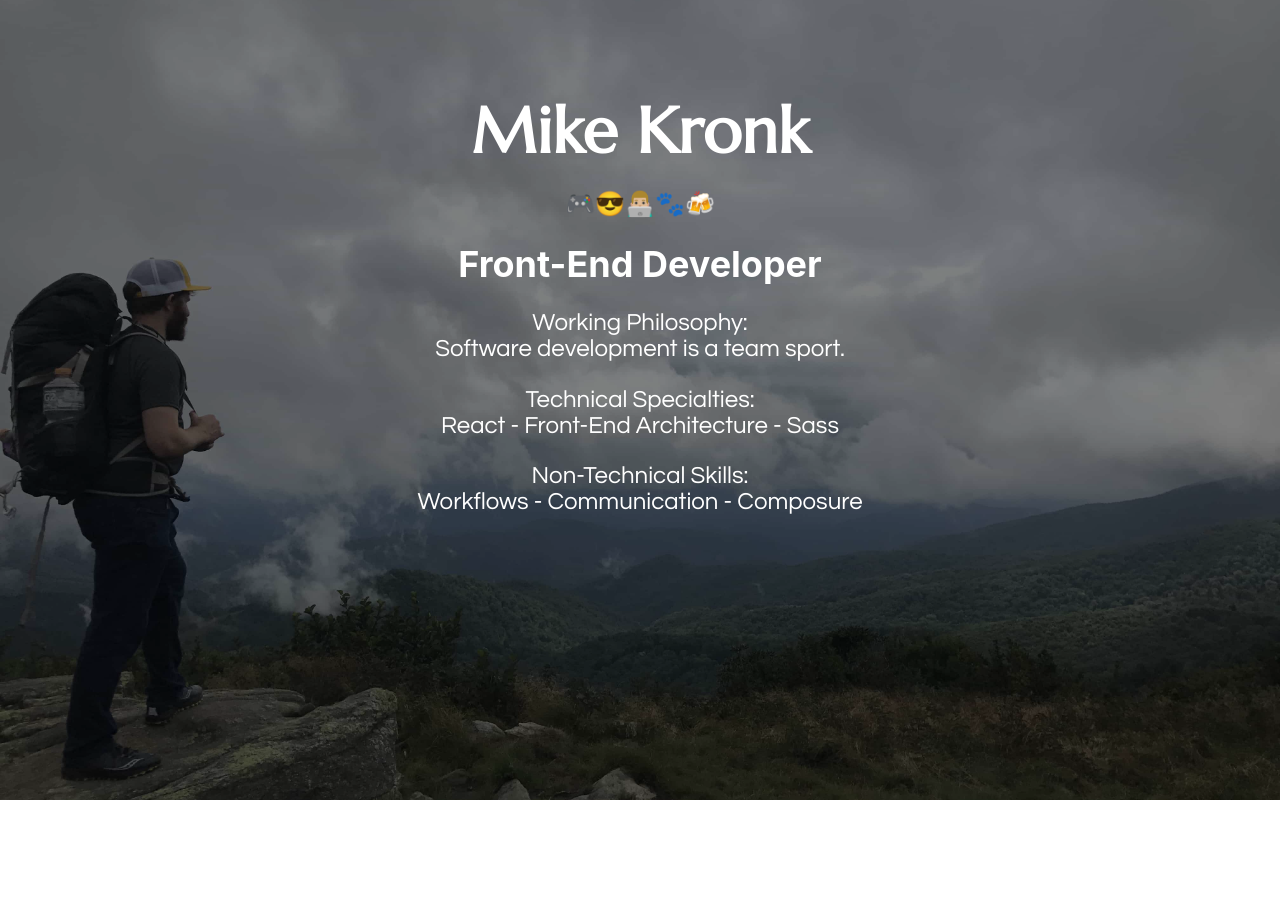
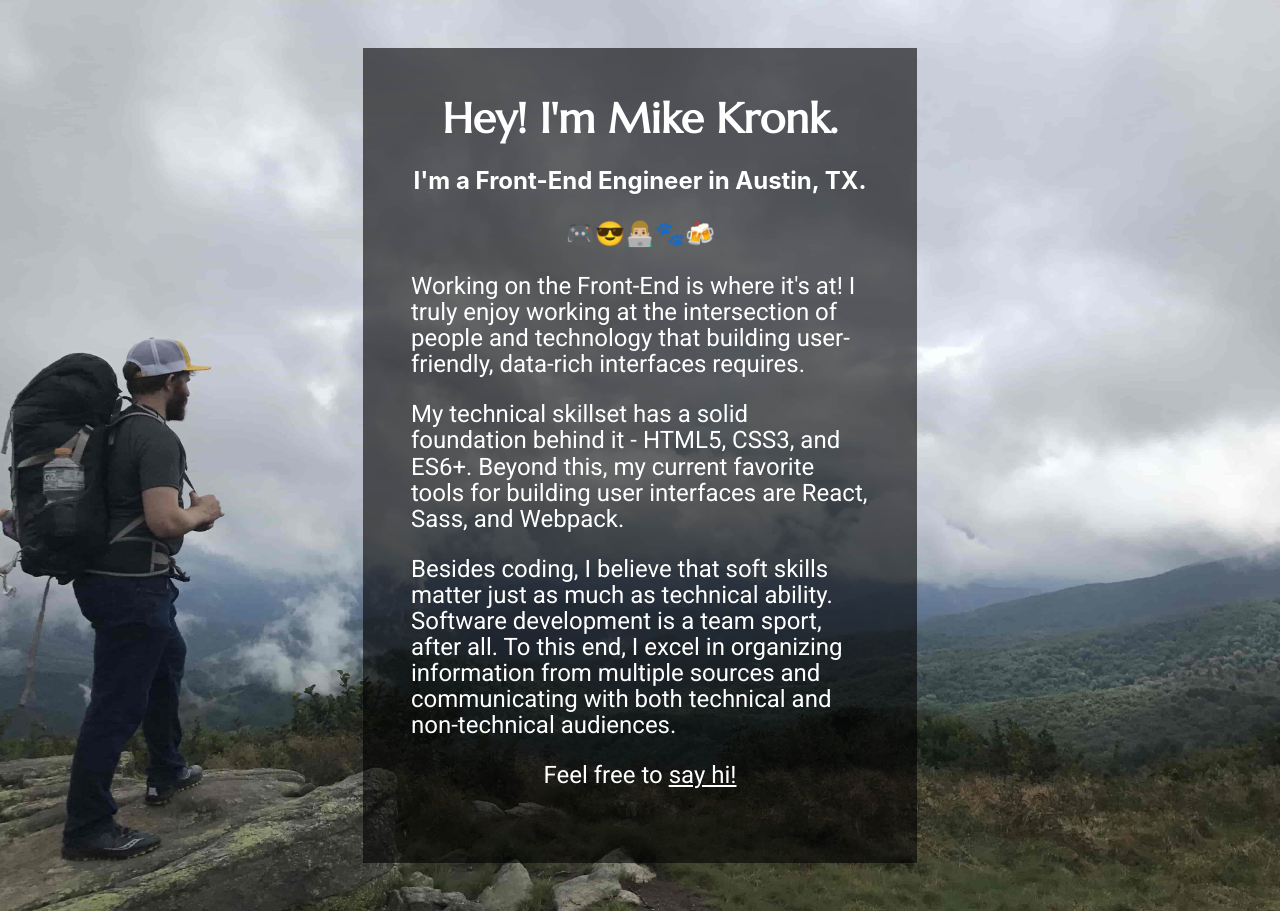
Before and after one commit to kronkm/personal-website, a Gatsby site: page / in a window 1280 px wide. Before the commit the page ends 800 px from the top, so only its background shows below. Built offline with nearby package versions, Linux system fonts and the light colour scheme; Gatsby itself is replaced by a stand-in of ours.

Commit message:
updated content, some style changes

```diff
--- a/src/components/layout.css
+++ b/src/components/layout.css
@@ -5,8 +5,8 @@ html {
 }
 body {
   background: linear-gradient(
-    rgba(0, 0, 0, 0.5),
-    rgba(0, 0, 0, 0.5)
+    rgba(0, 0, 0, 0),
+    rgba(0, 0, 0, 0)
   ), url('../images/roan2-min.jpg') no-repeat center center fixed;
   background-size: cover;
   margin: 0;
--- a/src/pages/index.js
+++ b/src/pages/index.js
@@ -6,28 +6,43 @@ import '../styles.css'
 const IndexPage = () => (
   <Layout>
     <div className="content-container">
+      <div className="translucent-overlay"></div>
       <div style={{position: 'relative'}}>
+        {/*<div style={{textAlign: 'center'}}>
           <h1 style={{
           }}>Mike Kronk</h1>
-      </div>
           <p>🎮😎👨🏼‍💻🐾🍻</p>
           <h2>Front-End Developer</h2>
-
-
+        </div>*/}
+        <div style={{textAlign: 'center'}}>
+          <h1>Hey! I'm Mike Kronk.</h1>
+          <h2>I'm a Front-End Engineer in Austin, TX.</h2>
+          <p>🎮😎👨🏼‍💻🐾🍻</p>
+        </div>
         <section className='content-section'>
-        <p>Working Philosophy:</p>
-        <p>Software development is a team sport.</p>
+          <p>
+            Working on the Front-End is where it's at! I truly enjoy working at the intersection of people and technology that building user-friendly, data-rich interfaces requires.
+          </p>
         </section>
 
         <section className='content-section'>
-        <p>Technical Specialties:</p>
-        <p>React - Front-End Architecture - Sass</p>
+          <p>
+            My technical skillset has a solid foundation behind it - HTML5, CSS3, and ES6+. Beyond this, my current favorite tools for building user interfaces are React, Sass, and Webpack.
+          </p>
         </section>
 
         <section className='content-section'>
-        <p>Non-Technical Skills:</p>
-        <p>Workflows - Communication - Composure</p>
+          <p>
+            Besides coding, I believe that soft skills matter just as much as technical ability. Software development is a team sport, after all. To this end, I excel in organizing information from multiple sources and communicating with both technical and non-technical audiences.
+          </p>
         </section>
+
+        <section style={{textAlign: 'center'}}>
+          <p>
+            Feel free to <a class="contact-me__link" style={{color: '#fff'}} href="mailto:email@mrkronk.com">say hi!</a>
+          </p>
+        </section>
+      </div>
     </div>
   </Layout>
 )
--- a/src/styles.css
+++ b/src/styles.css
@@ -1,9 +1,9 @@
-@import url('https://fonts.googleapis.com/css?family=Marcellus|Questrial');
+@import url('https://fonts.googleapis.com/css?family=Marcellus|Roboto');
 
 h1 {
     font-family: 'Marcellus', serif;
     font-weight: bold;
-    font-size: 40px;
+    font-size: 30px;
     color: white;
 }
 
@@ -13,22 +13,19 @@ h2 {
 
 .content-container {
     color: white;
-    font-family: 'Questrial';
+    font-family: 'Roboto';
     font-size: 24px;
-    display: flex;
-    justify-content: center;
-    flex-direction: column;
-    align-items: center;
+    position: relative;
     margin: 12px;
     padding: 12px;
 }
 
 @media screen and (min-width: 768px) {
     h1 {
-        font-size: 64px;
+        font-size: 42px;
     }
     h2 {
-        font-size: 36px;
+        font-size: 24px;
     }
     .content-container {
         margin: 48px;
@@ -41,7 +38,7 @@ h2 {
 }
 .content-section > p,
 .content-section > a {
-    text-align: center;
+
     margin-bottom: 0;
 }
 
@@ -53,3 +50,13 @@ h2 {
 .content-section > a:visited {
     color: #999999;
 }
+
+.translucent-overlay {
+    position: absolute;
+    background: black;
+    width: 100%;
+    opacity: .6;
+    top: 0;
+    bottom: 0;
+    left: 0;
+}
```
Lines whose indentation alone changed are shown as unchanged.
